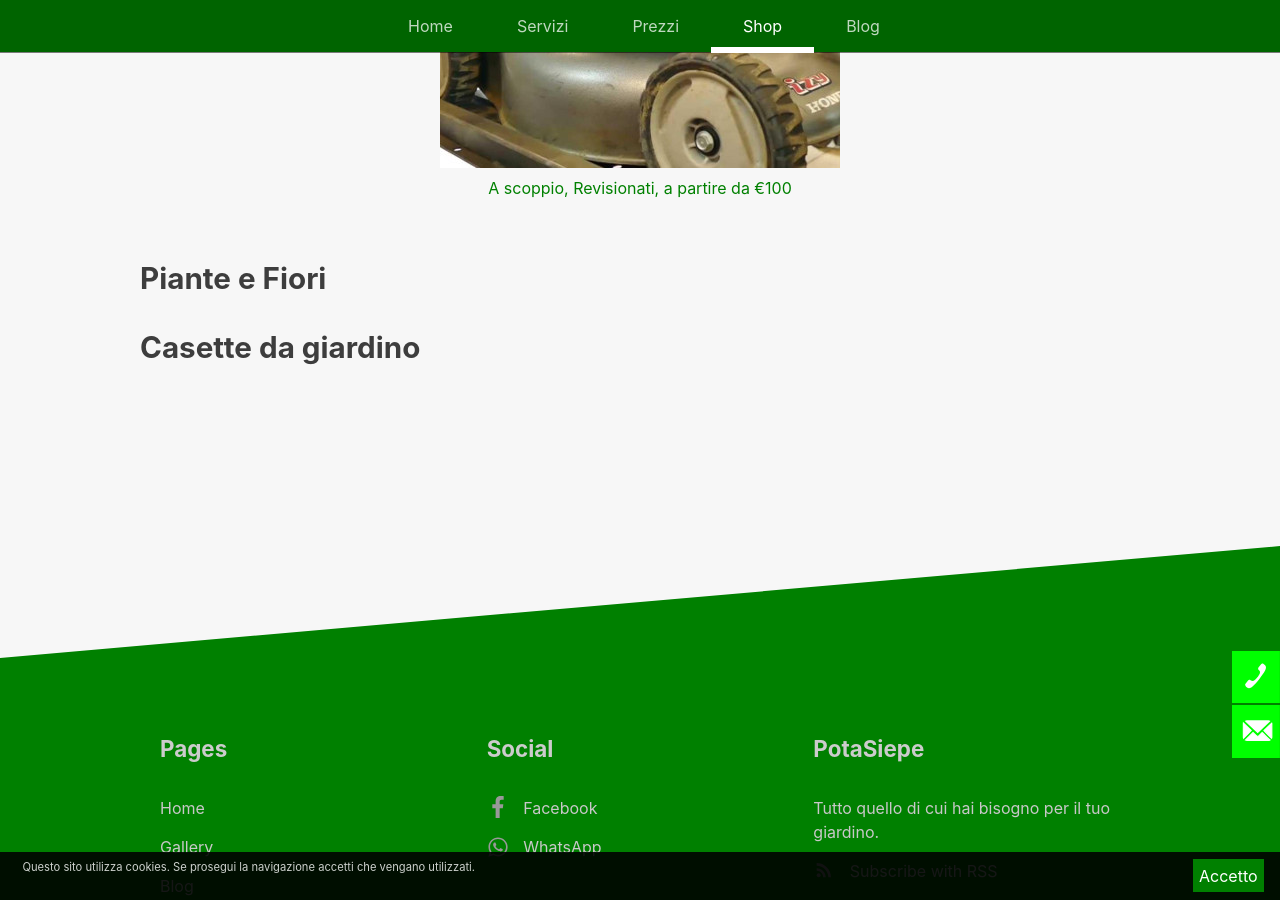
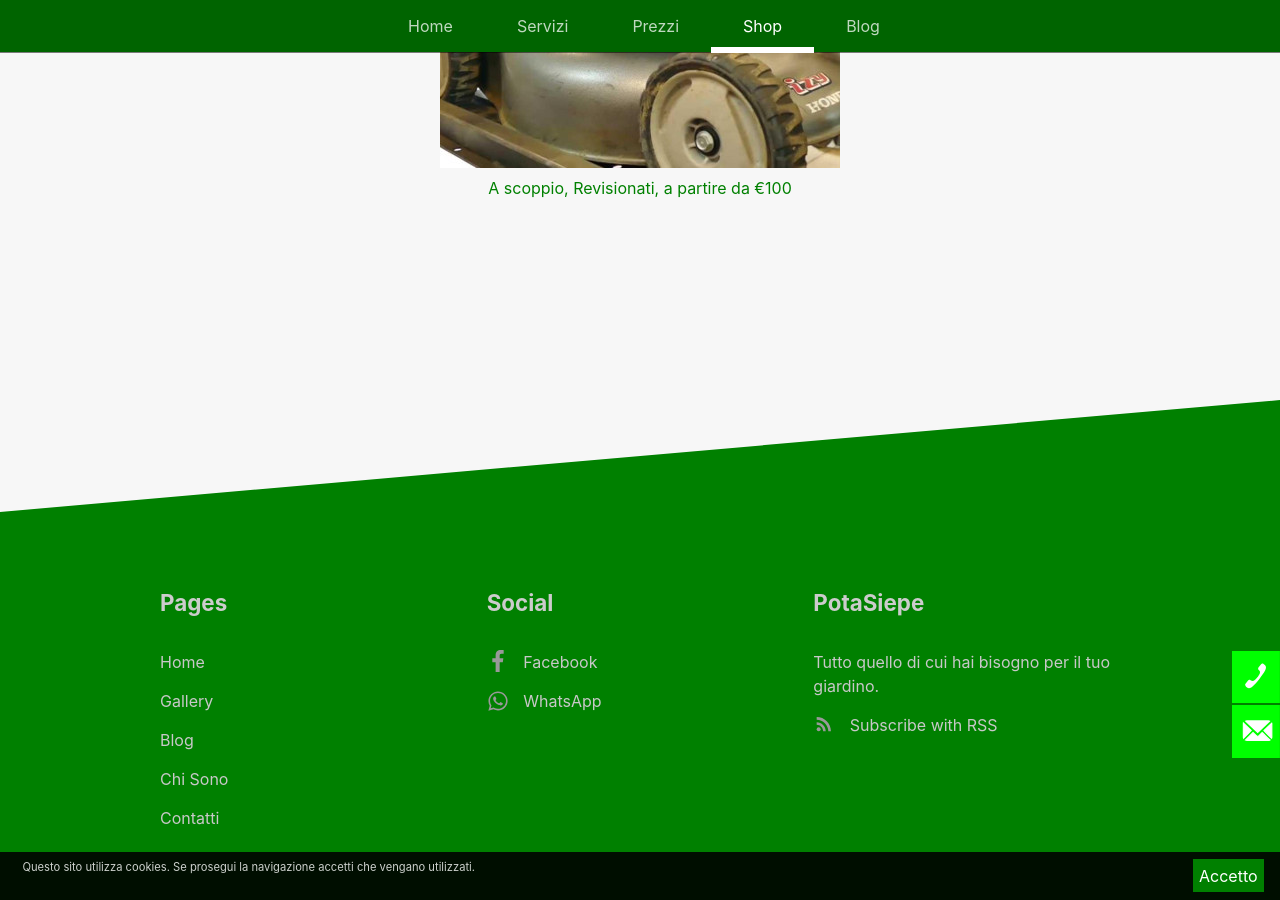
Before and after one commit to enricocaputo/potasiepe, a Jekyll site: the page built from pages/articoli_giardinaggio.html, in a window 1280 px wide and 900 px high, scrolled down 537 px. Built offline with Jekyll 4.4.1, drawn with Linux system fonts in a browser that asks for light colours.

```diff
--- a/pages/articoli_giardinaggio.html
+++ b/pages/articoli_giardinaggio.html
@@ -19,33 +19,3 @@
 {% endfor %}
 </ul>
 </div>
-
-<h2>Piante e Fiori</h2>
-<div class="list-collection">
-<ul>
-{% for piante_fiori in site.piante_fiori %}
-	<li>
-		<a href="{{ site.baseurl }}{{ piante_fiori.url }}">
-			<div class="name">{{ piante_fiori.name }}</div>
-			<img src="{% include relative-src.html src=piante_fiori.image_path %}" alt="{{ person.name }}">
-			<div class="position">{{ piante_fiori.subtitle }}</div>
-		</a>
-	</li>
-{% endfor %}
-</ul>
-</div>
-
-<h2>Casette da giardino</h2>
-<div class="list-collection">
-<ul>
-{% for casette_giardino in site.casette_giardino %}
-	<li>
-		<a href="{{ site.baseurl }}{{ casette_giardino.url }}">
-			<div class="name">{{ casette_giardino.name }}</div>
-			<img src="{% include relative-src.html src=casette_giardino.image_path %}" alt="{{ person.name }}">
-			<div class="position">{{ casette_giardino.subtitle }}</div>
-		</a>
-	</li>
-{% endfor %}
-</ul>
-</div>
```
Also changed, not shown: my_collections/_tagliaerba_rasaerba/tagliaerba_usati.md (deleted, +0 -14 lines), my_collections/_tagliaerba_rasaerba/tosaerba-usato-udine.md (added, +22 -0 lines).
